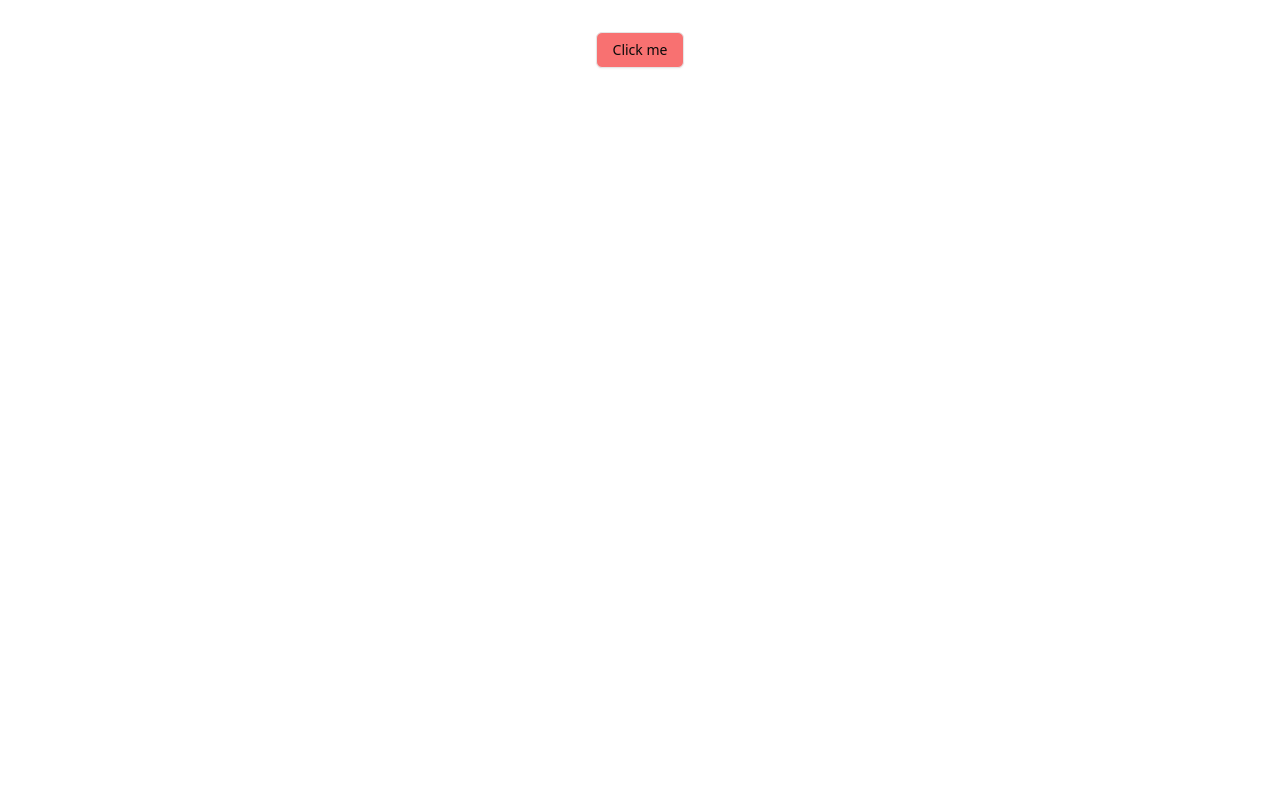
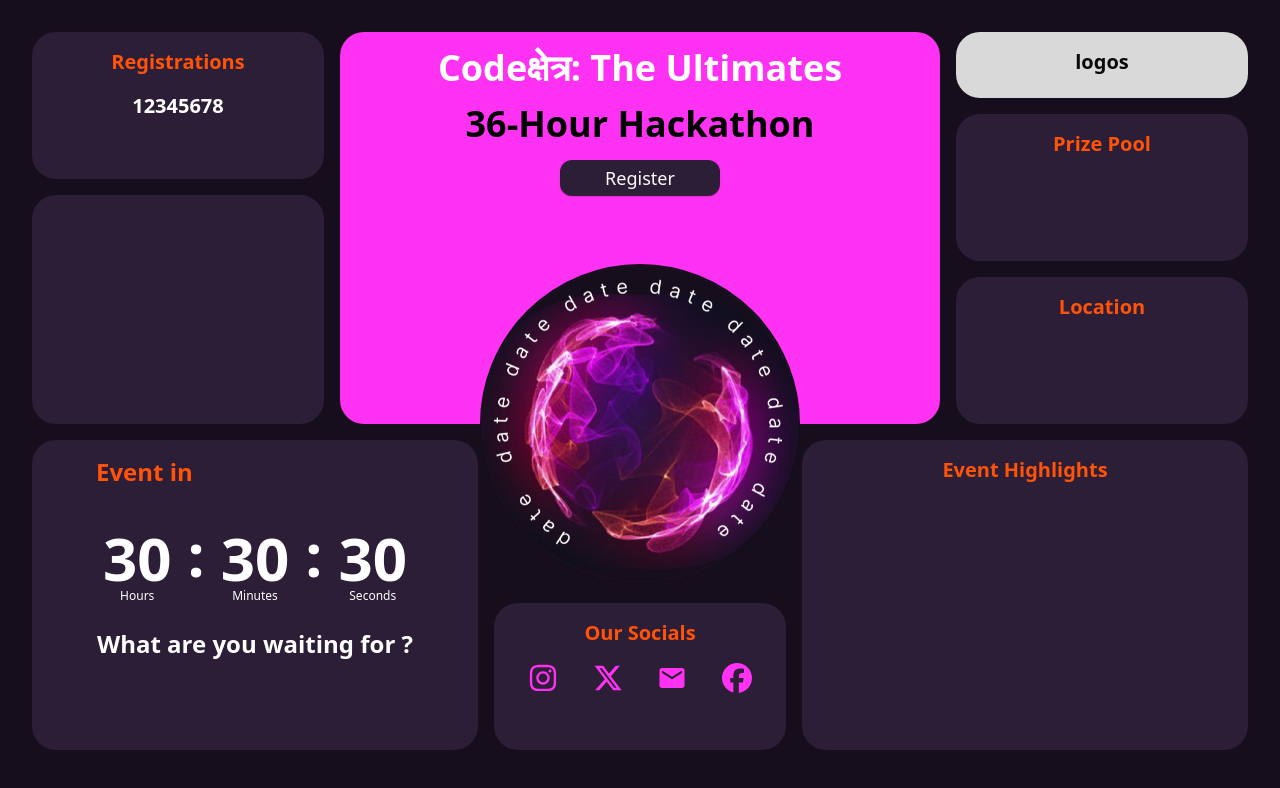
Before and after one commit to THEGAMECHANGER416/CodeKshetra2.0, a React (Vite) app: page / in a window 1280 px wide. Shown: the top 788 px of the page. Built offline with nearby package versions, Linux system fonts and the light colour scheme.

Commit message:
home page done

```diff
--- a/package.json
+++ b/package.json
@@ -17,6 +17,7 @@
     "lucide-react": "^0.452.0",
     "react": "^18.3.1",
     "react-dom": "^18.3.1",
+    "react-icons": "^5.3.0",
     "tailwind-merge": "^2.5.3",
     "tailwindcss-animate": "^1.0.7"
   },
--- a/src/App.tsx
+++ b/src/App.tsx
@@ -1,12 +1,10 @@
 import "./App.css";
-import { Button } from "./components/ui/button";
+import Home from "./pages/Home";
 
 function App() {
   return (
     <>
-      <Button variant={"outline"} className="bg-red-400">
-        Click me
-      </Button>
+      <Home />
     </>
   );
 }
--- a/src/index.css
+++ b/src/index.css
@@ -1,6 +1,8 @@
+@import url("https://fonts.googleapis.com/css2?family=Poppins:wght@400;500;600&display=swap");
 @tailwind base;
 @tailwind components;
 @tailwind utilities;
+
 @layer base {
   :root {
     --background: 0 0% 100%;
@@ -27,7 +29,7 @@
     --chart-3: 197 37% 24%;
     --chart-4: 43 74% 66%;
     --chart-5: 27 87% 67%;
-    --radius: 0.5rem
+    --radius: 0.5rem;
   }
   .dark {
     --background: 0 0% 3.9%;
@@ -53,7 +55,7 @@
     --chart-2: 160 60% 45%;
     --chart-3: 30 80% 55%;
     --chart-4: 280 65% 60%;
-    --chart-5: 340 75% 55%
+    --chart-5: 340 75% 55%;
   }
 }
 @layer base {
@@ -64,3 +66,7 @@
     @apply bg-background text-foreground;
   }
 }
+
+body {
+  @apply font-sans;
+}
--- a/src/pages/Home.tsx
+++ b/src/pages/Home.tsx
@@ -0,0 +1,115 @@
+import { Button } from "@/components/ui/button";
+import { FaInstagram } from "react-icons/fa";
+import { FaXTwitter } from "react-icons/fa6";
+import { MdEmail } from "react-icons/md";
+import { FaFacebook } from "react-icons/fa6";
+
+const Home = () => {
+  return (
+    <>
+      <div>
+        <div className="flex h-full sm:h-screen w-full flex-col items-center justify-end rounded-lg">
+          <div className="grid h-full w-full grid-cols-8 grid-rows-10 gap-4">
+            <div className="col-span-4 sm:col-span-2 row-span-2  rounded-3xl bg-primary">
+              <div className="font-bold text-accent mt-4 text-xl">
+                Registrations
+              </div>
+              <div className="font-bold mt-4 text-white text-xl">12345678</div>
+            </div>
+
+            <div className="col-span-full sm:col-span-4 row-span-3 sm:h-full sm:mb-0 row-start-2 sm:row-start-1 sm:col-start-3  sm:row-span-5 relative rounded-3xl bg-secondary">
+              {/* row-start-2 sm:col-start-4 */}
+              <div className="font-bold mt-4 text-white text-4xl">
+                Codeक्षेत्र: The Ultimates
+              </div>
+              <div className="font-bold mt-4 text-black text-4xl">
+                36-Hour Hackathon
+              </div>
+              <Button className="mt-4 text-lg p-3 w-40 rounded-xl">
+                Register
+              </Button>
+              <img
+                src="src/assets/logo.png"
+                alt="logo"
+                className="absolute bottom-0 left-1/2 bg-primary transform -translate-x-1/2 translate-y-1/2 h-24 w-24 sm:w-36 sm:h-36 md:w-40 md:h-40 lg:w-80 lg:h-80 rounded-full border-2 border-background "
+              />
+            </div>
+
+            <div className="col-span-full sm:col-span-2 row-span-1 row-start-1 sm:col-start-7 rounded-3xl bg-[#D9D9D9]">
+              {/* row-start-1  */}
+              <div className="font-bold mt-4 text-xl">logos</div>
+            </div>
+
+            <div className="col-span-4 sm:col-span-2 row-span-2 rounded-3xl bg-primary">
+              <div className="font-bold text-accent mt-4 text-xl">
+                Prize Pool
+              </div>
+            </div>
+
+            <div className="col-span-2 row-span-3 rounded-3xl bg-primary hidden sm:block"></div>
+
+            <div className="col-span-4 sm:col-span-2 row-span-2 rounded-3xl bg-primary">
+              <div className="font-bold text-accent mt-4 text-xl">Location</div>
+            </div>
+
+            <div className=" col-span-full sm:col-span-3 row-span-4 rounded-3xl bg-primary">
+              <div className="font-bold text-accent mt-4 text-2xl text-center lg:text-start lg:pl-16 ">
+                Event in
+              </div>
+              <div className="flex space-x-4 items-center text-white justify-center mt-9">
+                <div className="text-center">
+                  <p className="lg:text-6xl md:text-4xl sm:text-2xl font-bold ">
+                    30
+                  </p>
+                  <p className="text-sm sm:text-xs">Hours</p>
+                </div>
+                <div className="lg:text-6xl md:text-4xl sm:text-2xl font-bold mb-6">
+                  :
+                </div>
+                <div className="text-center">
+                  <p className="lg:text-6xl md:text-4xl sm:text-2xl font-bold">
+                    30
+                  </p>
+                  <p className="text-sm sm:text-xs">Minutes</p>
+                </div>
+                <div className="lg:text-6xl md:text-4xl sm:text-2xl font-bold mb-6">
+                  :
+                </div>
+                <div className="text-center">
+                  <p className="lg:text-6xl md:text-4xl sm:text-2xl font-bold">
+                    30
+                  </p>
+                  <p className="text-sm sm:text-xs">Seconds</p>
+                </div>
+              </div>
+              <div className="font-bold text-white mt-5 text-2xl">
+                What are you waiting for ?
+              </div>
+            </div>
+
+            <div className="col-span-4 row-start-7 col-start-5 sm:col-span-2 row-span-2 sm:row-start-8 sm:col-start-4 rounded-3xl bg-primary">
+              <div className="font-bold text-accent mt-4 text-xl">
+                Our Socials
+              </div>
+
+              <div className="flex justify-evenly text-3xl mt-4 ">
+                <FaInstagram className="text-secondary" />
+                <FaXTwitter className="text-secondary" />
+                <MdEmail className="text-secondary" />
+                <FaFacebook className="text-secondary" />
+              </div>
+            </div>
+
+            <div className="col-span-full sm:col-span-3 row-span-4 hidden sm:block rounded-3xl bg-primary">
+              <div className="font-bold text-accent mt-4 text-xl">
+                Event Highlights
+              </div>
+            </div>
+          </div>
+        </div>
+      </div>
+    </>
+  );
+};
+
+export default Home;
--- a/tailwind.config.js
+++ b/tailwind.config.js
@@ -5,53 +5,53 @@ export default {
   theme: {
     extend: {
       borderRadius: {
-  			lg: 'var(--radius)',
-  			md: 'calc(var(--radius) - 2px)',
-  			sm: 'calc(var(--radius) - 4px)'
+        lg: "var(--radius)",
+        md: "calc(var(--radius) - 2px)",
+        sm: "calc(var(--radius) - 4px)",
       },
       colors: {
-  			background: 'hsl(var(--background))',
-  			foreground: 'hsl(var(--foreground))',
+        primary: {
+          DEFAULT: "#2C1E36", // Use your hex value here
+          foreground: "hsl(var(--primary-foreground))",
+        },
+        secondary: {
+          DEFAULT: "#FF32F4", // Hex value for secondary
+          foreground: "hsl(var(--secondary-foreground))",
+        },
+        accent: {
+          DEFAULT: "#FF530A", // Fix the typo
+          foreground: "hsl(var(--accent-foreground))",
+        },
+        background: "#160D1D",
+        foreground: "hsl(var(--foreground))",
         card: {
-  				DEFAULT: 'hsl(var(--card))',
-  				foreground: 'hsl(var(--card-foreground))'
+          DEFAULT: "hsl(var(--card))",
+          foreground: "hsl(var(--card-foreground))",
         },
         popover: {
-  				DEFAULT: 'hsl(var(--popover))',
-  				foreground: 'hsl(var(--popover-foreground))'
-  			},
-  			primary: {
-  				DEFAULT: 'hsl(var(--primary))',
-  				foreground: 'hsl(var(--primary-foreground))'
-  			},
-  			secondary: {
-  				DEFAULT: 'hsl(var(--secondary))',
-  				foreground: 'hsl(var(--secondary-foreground))'
+          DEFAULT: "hsl(var(--popover))",
+          foreground: "hsl(var(--popover-foreground))",
         },
         muted: {
-  				DEFAULT: 'hsl(var(--muted))',
-  				foreground: 'hsl(var(--muted-foreground))'
-  			},
-  			accent: {
-  				DEFAULT: 'hsl(var(--accent))',
-  				foreground: 'hsl(var(--accent-foreground))'
+          DEFAULT: "hsl(var(--muted))",
+          foreground: "hsl(var(--muted-foreground))",
         },
         destructive: {
-  				DEFAULT: 'hsl(var(--destructive))',
-  				foreground: 'hsl(var(--destructive-foreground))'
+          DEFAULT: "hsl(var(--destructive))",
+          foreground: "hsl(var(--destructive-foreground))",
         },
-  			border: 'hsl(var(--border))',
-  			input: 'hsl(var(--input))',
-  			ring: 'hsl(var(--ring))',
+        border: "hsl(var(--border))",
+        input: "hsl(var(--input))",
+        ring: "hsl(var(--ring))",
         chart: {
-  				'1': 'hsl(var(--chart-1))',
-  				'2': 'hsl(var(--chart-2))',
-  				'3': 'hsl(var(--chart-3))',
-  				'4': 'hsl(var(--chart-4))',
-  				'5': 'hsl(var(--chart-5))'
-  			}
-  		}
-  	}
+          1: "hsl(var(--chart-1))",
+          2: "hsl(var(--chart-2))",
+          3: "hsl(var(--chart-3))",
+          4: "hsl(var(--chart-4))",
+          5: "hsl(var(--chart-5))",
+        },
+      },
+    },
   },
   plugins: [require("tailwindcss-animate")],
 };
```
Also changed, not shown: src/assets/logo.png (added), 1 other file (tests, documents, lock files or other folders). Lines whose indentation alone changed are shown as unchanged.
